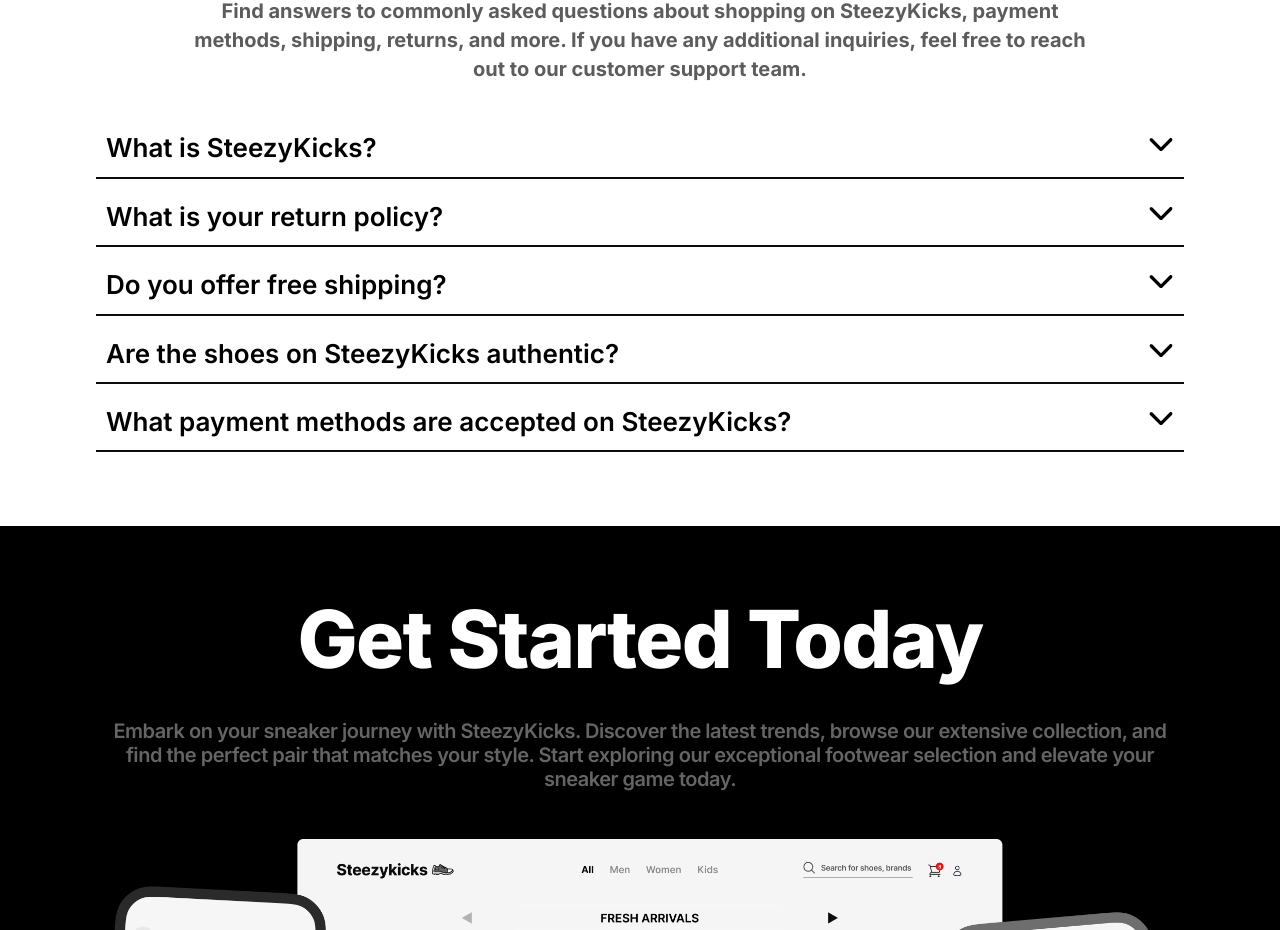
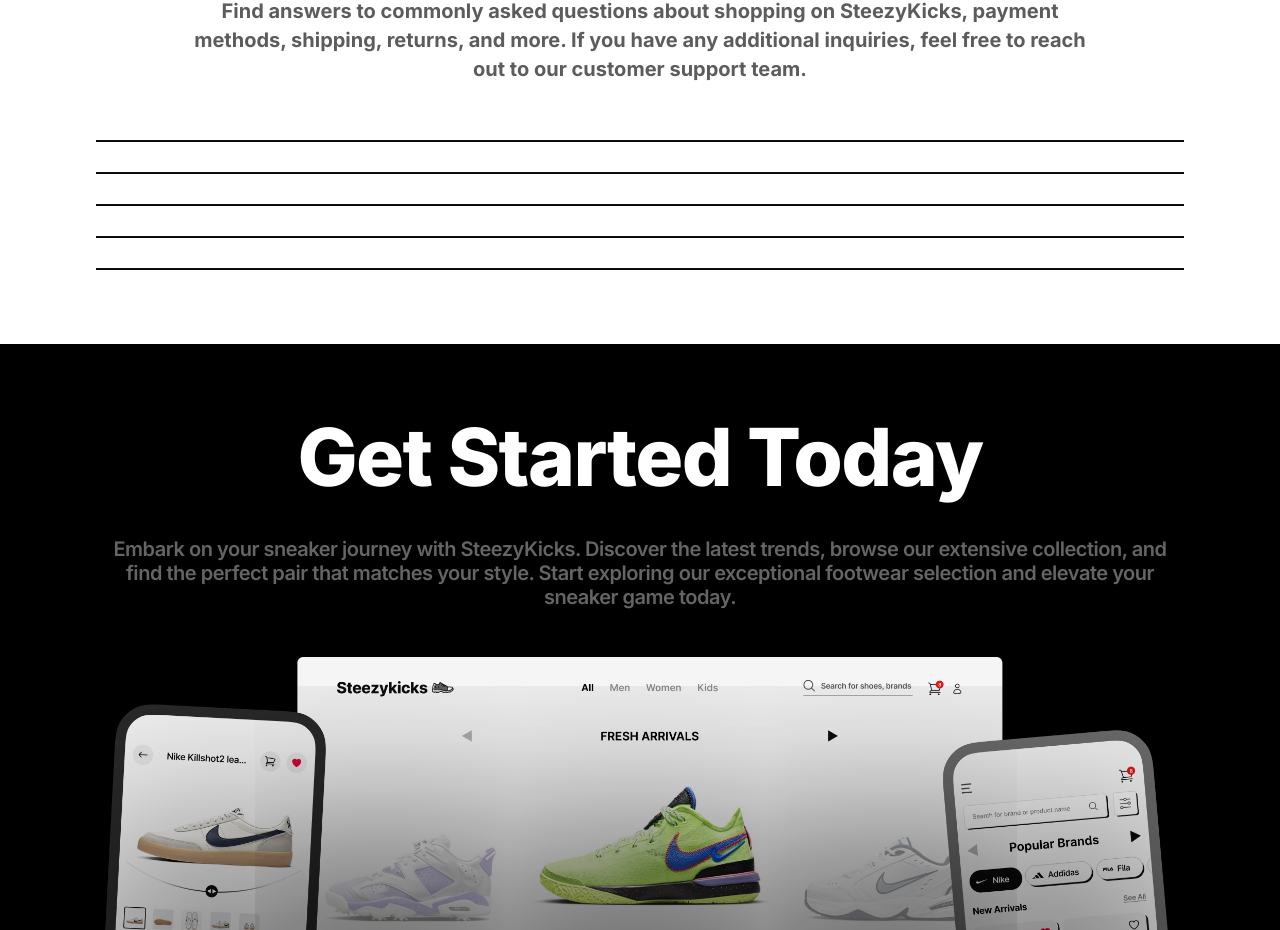
Before and after one commit to oveey/notjustevent, a React (Create React App) app: page / in a window 1280 px wide. Shown: the part 6173-7103 px from the top of the page. Built offline with nearby package versions, Linux system fonts and the light colour scheme.

Commit message:
80% done

```diff
--- a/src/containers/faq/Faq.jsx
+++ b/src/containers/faq/Faq.jsx
@@ -1,6 +1,6 @@
 import React, { useState } from 'react';
-import { FontAwesomeIcon } from '@fortawesome/react-fontawesome';
-import { faChevronDown, faChevronUp } from '@fortawesome/free-solid-svg-icons';
+// import { FontAwesomeIcon } from '@fortawesome/react-fontawesome';
+// import { faChevronDown, faChevronUp } from '@fortawesome/free-solid-svg-icons';
 import './faq.css';
 
 
@@ -48,11 +48,11 @@
 
       {faqData.map((item, index) => (
         <div className="faq-item" key={index}>
-          <div className="question" onClick={() => toggleAnswer(index)}>
+          {/* <div className="question" onClick={() => toggleAnswer(index)}>
             {item.question}
             <FontAwesomeIcon icon={activeIndex === index ? faChevronUp : faChevronDown} />
 
-          </div>
+          </div> */}
           {activeIndex === index && (
             <div className="answer">{item.answer}</div>
           )}
```
